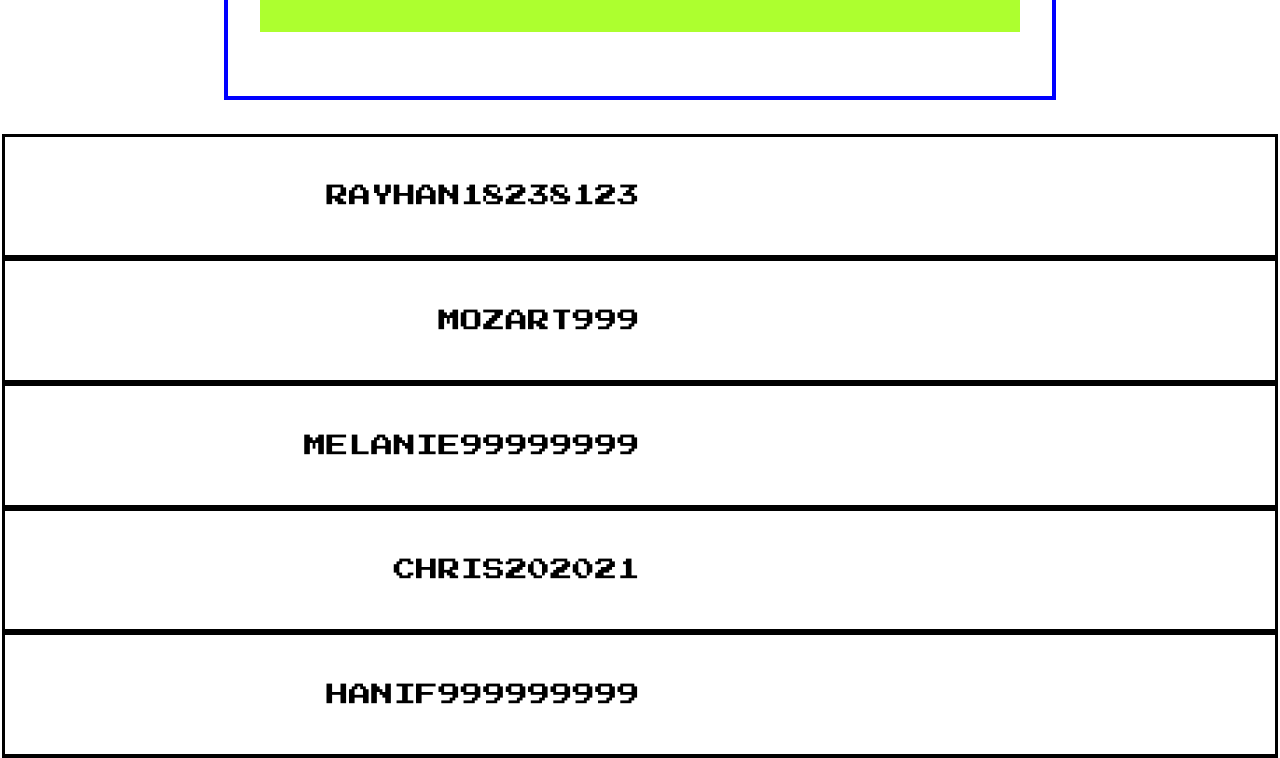
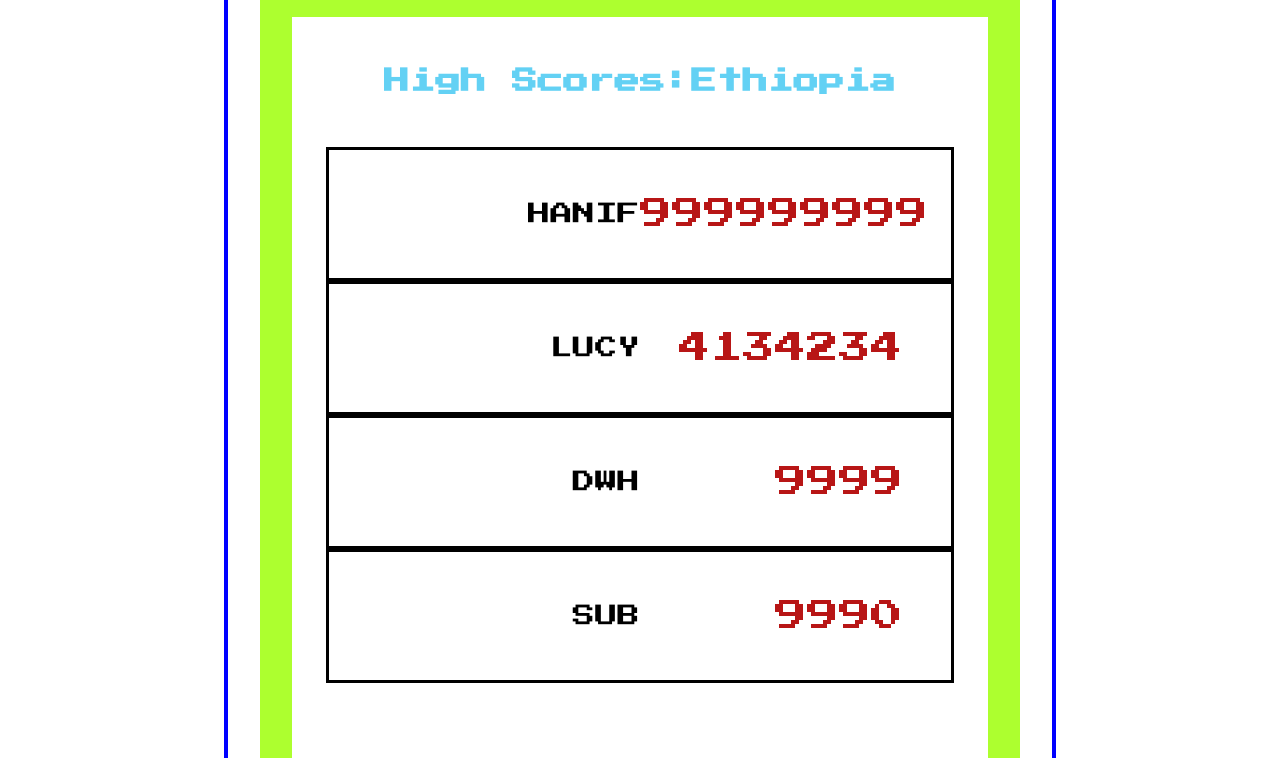
Before and after one commit to ironkamosi/high-scores-react-, a React (Create React App) app: page / in a window 1280 px wide. Shown: the part 7500-8258 px from the top of the page. Built offline with nearby package versions, Linux system fonts and the light colour scheme.

Commit message:
completed level 5

```diff
--- a/src/App.js
+++ b/src/App.js
@@ -1,13 +1,14 @@
 import CountriesScoreContainer from "./CountriesScoreContainer.js";
 import allCountryScores from "./scores.js";
-import WorldTableBody from "./WorldTableBody.js"
+import WorldScoreContainer from "./WorldScoreContainer.js"
 import './App.css';
 
 function App() {
+
   return (
     <div className="App">
+      <WorldScoreContainer />
       <CountriesScoreContainer scoresForCountries={allCountryScores} />
-      <WorldTableBody/>
     </div>
   );
 }
--- a/src/CountryScoreContainer.js
+++ b/src/CountryScoreContainer.js
@@ -6,6 +6,7 @@ const CountryScoreContainer = (props) => {
       <h2 className="retro-font-h2">
         High Scores:{props.singleCountryData.name}
       </h2>
+
       <TableBody
         scores={props.singleCountryData.scores}
         compare={props.compare}
--- a/src/SortButton.js
+++ b/src/SortButton.js
@@ -1,7 +1,6 @@
 import React from "react";
 
 const SortButton = ({ handler }) => {
-    // console.log(handler)
     return (
        <div>
             <button className="btn-sort-scores" onClick={handler}><h3>Toggle</h3></button>
--- /dev/null
+++ b/src/WorldScoreContainer.js
@@ -0,0 +1,16 @@
+import React from "react";
+import WorldTableBody from "./WorldTableBody.js";
+
+const WorldScoreContainer = () => {
+  return (
+    <div className="blue-boarder">
+      <h1 className="high-scores-countries-title">WorldWide HighScores</h1>
+      <div className="green-boarder">
+        <h2 className="retro-font-h2">Worldwide players</h2>
+        <WorldTableBody />
+      </div>
+    </div>
+  );
+};
+
+export default WorldScoreContainer;
--- a/src/WorldTableBody.js
+++ b/src/WorldTableBody.js
@@ -3,31 +3,36 @@ import allCountryScores from "./scores.js";
 
 const WorldTableBody = (_) => {
   const descendingCompare = (scoreOne, scoreTwo) => scoreTwo.s - scoreOne.s;
+  // old idea to sort the data
   // method channing return a object that returns another method
   // const worldData = allCountryScores.sort(descendingCompare).map(element => {
   //   return element.scores;
   // })
   // const sortedData = allCountryScores.sort(descendingCompare)
 
-  const worldData = allCountryScores.sort(descendingCompare).map((element) => {
-    // console.log("test", element.scores);
-    console.log(element.scores)
-    return element.scores;
-  });
+  // const worldData = allCountryScores.sort(descendingCompare).map((element) => {
+  //   // console.log("test", element.scores);
+  //   // console.log(element.scores)
+  //   return element.scores;
+  // });
 
-  // let sortedWorldData = worldData.sort(compare)
-  return (// use wtb in dark mode
+  let dataWithNoCountries = [];
+
+  allCountryScores.forEach(element => {
+    dataWithNoCountries = dataWithNoCountries.concat(element.scores)
+  })
+    dataWithNoCountries.sort(descendingCompare)
+
+  return (
     <div className="world-table-border">
       <table className="table table-hover table-dark">
         <tbody className="table-body-border">
-          {worldData.map((scoreData, index) => {
-            // console.log("test", worldData);
-            console.log("test",scoreData[0].n)
+          {dataWithNoCountries.map((scoreData, index) => {
+
             return (
               <tr key={index} className="rowScoreData">
                 <td className="retro-font-names">
-                  {scoreData[0].n.toUpperCase()}
-                  {scoreData[0].s}
+                  {scoreData.n.toUpperCase()}
                 </td>
                 <td className="retro-font-scores">{scoreData.s}</td>
               </tr>
--- a/src/index.css
+++ b/src/index.css
@@ -1,52 +1,55 @@
-div, h2,h1,tr,td,th,tbody{
+div,
+h2,
+h1,
+tr,
+td,
+th,
+tbody {
   margin: 0em;
   padding: 0em;
   box-sizing: border-box;
   border: 0px none;
-
 }
 body {
   margin: 0;
-  font-family: -apple-system, BlinkMacSystemFont, 'Segoe UI', 'Roboto', 'Oxygen',
-    'Ubuntu', 'Cantarell', 'Fira Sans', 'Droid Sans', 'Helvetica Neue',
+  font-family: -apple-system, BlinkMacSystemFont, "Segoe UI", "Roboto", "Oxygen",
+    "Ubuntu", "Cantarell", "Fira Sans", "Droid Sans", "Helvetica Neue",
     sans-serif;
   -webkit-font-smoothing: antialiased;
   -moz-osx-font-smoothing: grayscale;
 }
 
 code {
-  font-family: source-code-pro, Menlo, Monaco, Consolas, 'Courier New',
+  font-family: source-code-pro, Menlo, Monaco, Consolas, "Courier New",
     monospace;
 }
 /*-------------------------------------------------*/
 
-.blue-boarder{
+.blue-boarder {
   border: 0.3em blue solid;
   margin: 2em auto;
   padding: 2em;
   width: 65%;
 }
-.high-scores-countries-title{
-font-family: 'Press Start 2P', cursive	;
+.high-scores-countries-title {
+  font-family: "Press Start 2P", cursive;
   font-size: 2.4em;
-color: #63D1F4;
+  color: #63d1f4;
   margin-top: 1em;
   margin-bottom: 1em;
-/* border: 1px solid pink; */
 }
 
-.green-boarder{
+.green-boarder {
   border: 2em greenyellow solid;
   padding: 0em 2em 5em;
   margin: 2em auto;
   width: 100%;
-
 }
 
-.retro-font-h2{
- font-family: 'Press Start 2P', cursive	;
+.retro-font-h2 {
+  font-family: "Press Start 2P", cursive;
   font-size: 1.6em;
- color: #63D1F4;
+  color: #63d1f4;
   margin: 2em;
 }
 /*-------------------------------------------------*/
@@ -55,34 +58,26 @@ table {
   width: 100%;
 }
 
-tr{
+tr {
   border: 2px black solid;
   border-width: 3px;
-width:100%;
-display:block;
+  width: 100%;
+  display: block;
   padding: 3em;
 }
 /*-------------------------------------------------*/
-td{
-font-family: 'Press Start 2P', cursive	;
-display:inline-block;
+td {
+  font-family: "Press Start 2P", cursive;
+  display: inline-block;
   width: 50%;
   text-align: right;
 }
-.retro-font-names{
+.retro-font-names {
   color: #000000;
   font-size: 1.4em;
-
 }
 
-.retro-font-scores{
+.retro-font-scores {
   color: #b81616;
   font-size: 2em;
-
 }
-
-/* .rowScoreData{
-border: 0.5em black solid;
-border-width: em;
-padding-right: 5em;
-} */
```
Also changed, not shown: src/CountriesScoreContainer.js (+1 -23 lines), src/TableBody.js (+0 -11 lines), src/TableHead.js (deleted, +0 -73 lines), src/WorldWideContainers.js (deleted, +0 -11 lines), src/App.css (line endings or trailing spaces). Lines whose indentation alone changed are shown as unchanged.
